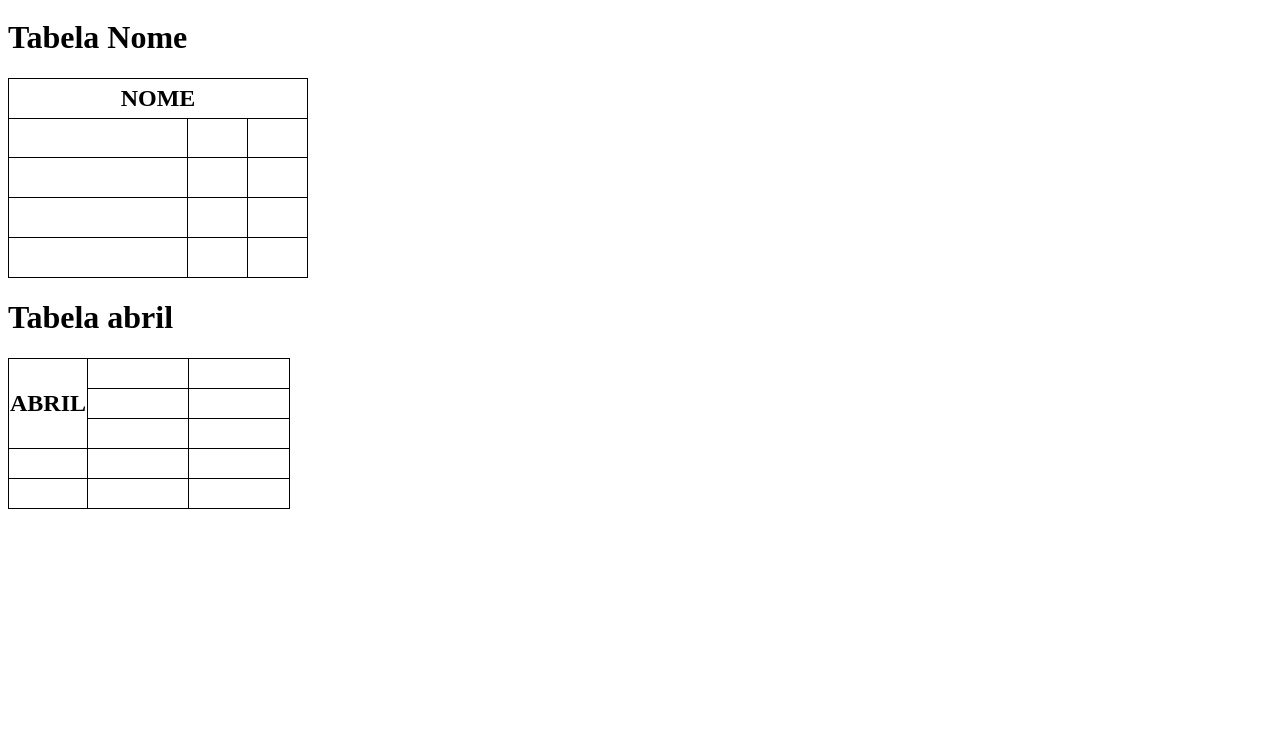
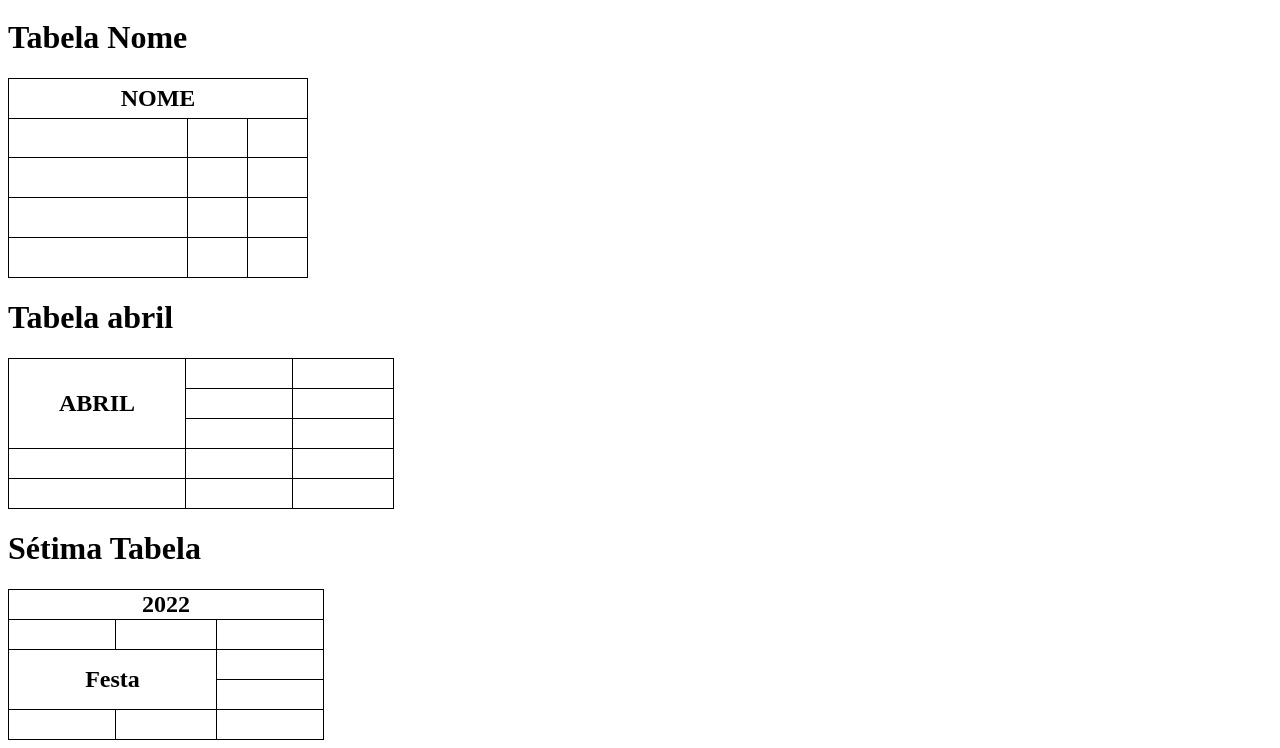
Before and after one commit to nicolefernandesgomesdasilva-bot/tabelas, a plain HTML site: page index.html in a window 1280 px wide. Shown: the part 1028-1776 px from the top of the page. Before the commit the page ends 1545 px from the top, so only its background shows below. Drawn offline with Linux system fonts and the light colour scheme.

Commit message:
2.3 setima tabela-festa

```diff
--- a/index.html
+++ b/index.html
@@ -17,7 +17,16 @@
 
 
 }
-#tab6 td{
+#tab6 td,th{
+
+  padding-left: 50px;
+  padding-right: 50px;
+
+
+}
+
+
+#tab7 td{
 
   padding-left: 50px;
   padding-right: 50px;
@@ -295,7 +304,39 @@ table, th, td {
       <td></td>
       <td></td>
 
-  </tr>
+</tr>
+
+
 </table>
+
+
+
+<h1>Sétima Tabela</h1>
+    <table id="tab7">
+
+      <tr>
+        <th colspan="3">2022</th>
+      </tr>
+      <tr>
+        <th>&nbsp;</th>
+        <td></td>
+        <td></td>
+      </tr>
+      <tr>
+        <th colspan="2" rowspan="2">Festa</th>
+        <td>&nbsp;</td>
+      </tr>
+      <tr>
+        <th>&nbsp;</th>
+
+      </tr>
+      <tr>
+        <th>&nbsp;</th>
+        <td></td>
+
+      </tr>
+    </table>
+
+
 </body>
 </html>
```
